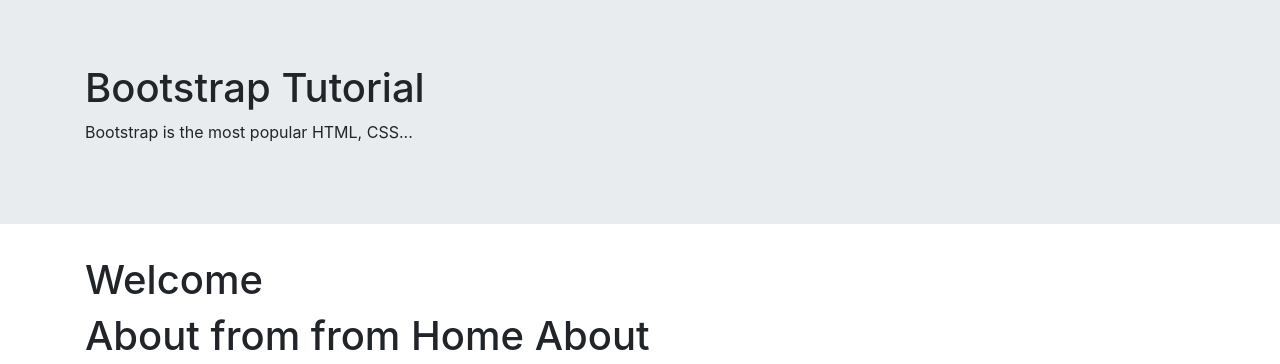
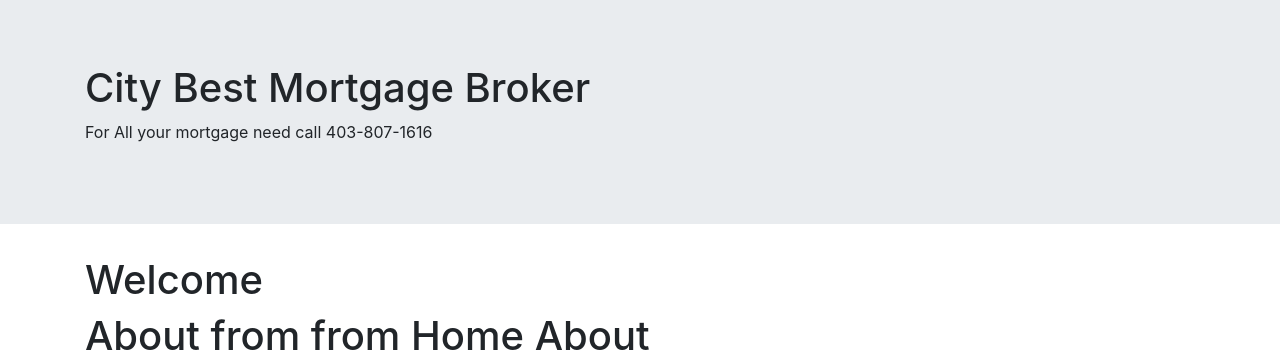
Before and after one commit to nirbhai1076/cbmb, a Django app: page /about/ in a window 1280 px wide. Shown: the part 56-420 px from the top of the page. Run offline with Django 3.2, Linux system fonts and the light colour scheme; some libraries are stand-ins or nearby versions.

Commit message:
update jumbotron

```diff
--- a/cbmortgage/cbmortgage/wsgi.py
+++ b/cbmortgage/cbmortgage/wsgi.py
@@ -11,6 +11,6 @@ import os
 
 from django.core.wsgi import get_wsgi_application
 
-os.environ.setdefault('DJANGO_SETTINGS_MODULE', 'cbmortgage.settings')
+os.environ.setdefault('DJANGO_SETTINGS_MODULE', 'cbmortgage.settings.production')
 
 application = get_wsgi_application()
--- a/cbmortgage/home/templates/home/jumbotron.html
+++ b/cbmortgage/home/templates/home/jumbotron.html
@@ -1,6 +1,6 @@
 <div class="jumbotron jumbotron-fluid">
         <div class="container">
-          <h1>Bootstrap Tutorial</h1>
-          <p>Bootstrap is the most popular HTML, CSS...</p>
+          <h1>City Best Mortgage Broker </h1>
+          <p>For All your mortgage need call 403-807-1616</p>
         </div>
     </div>
```
